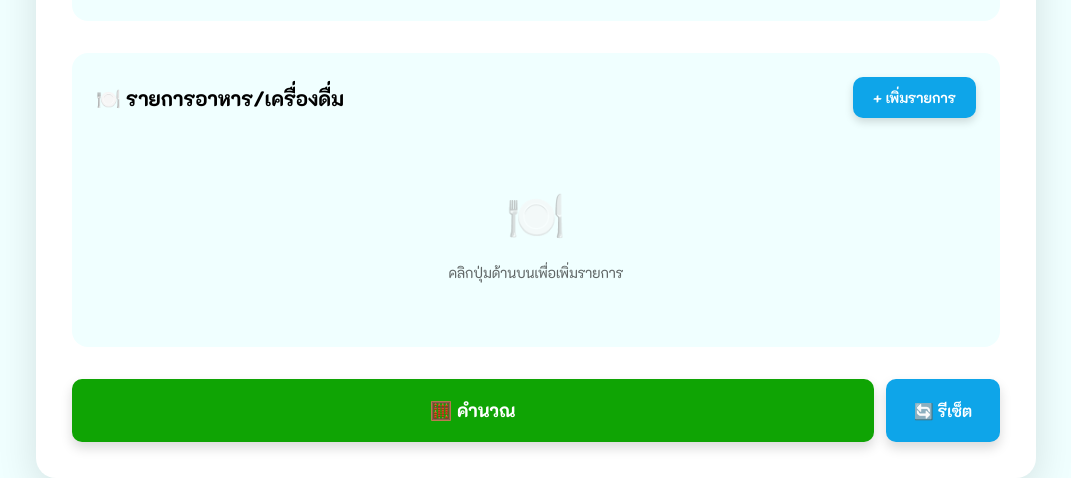
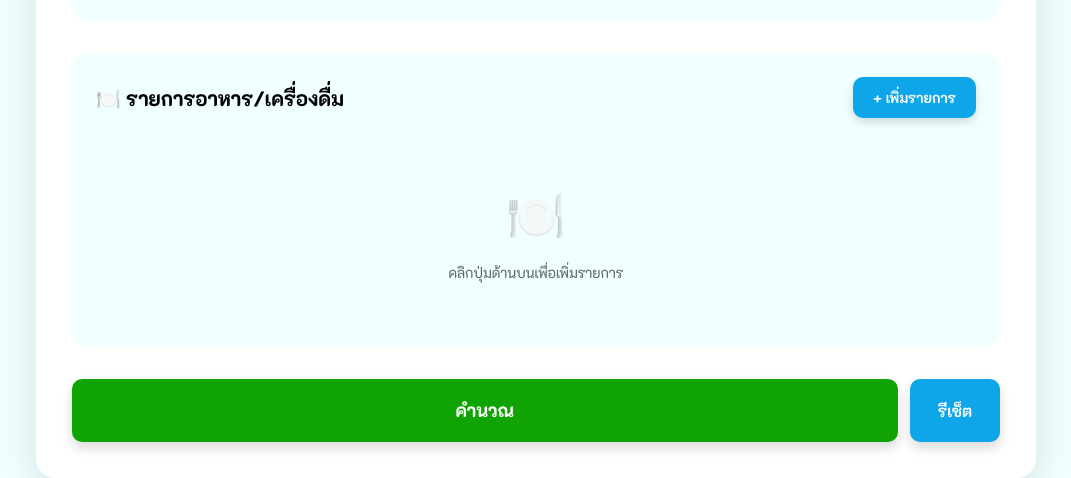
Before and after one commit to paphawrin/money_index, a plain HTML site: page index.html in a window 1280 px wide. Shown: the part 623-1101 px from the top of the page, without its empty margins (104-1175 px from the left). Drawn offline with nearby package versions, Linux system fonts and the light colour scheme.

Commit message:
Update index.html

```diff
--- a/index.html
+++ b/index.html
@@ -120,8 +120,8 @@
         add_person_button: "+ เพิ่มคน",
         items_section_title: "🍽️ รายการอาหาร/เครื่องดื่ม",
         add_item_button: "+ เพิ่มรายการ",
-        calculate_button: "🧮 คำนวณ",
-        reset_button: "🔄 รีเซ็ต",
+        calculate_button: " คำนวณ",
+        reset_button: " รีเซ็ต",
         summary_title: "📋 สรุปรายการ",
         view_summary_button: "📋 ดูหน้าสรุป",
         contact_title: "📞 ช่องทางติดต่อ",
```
